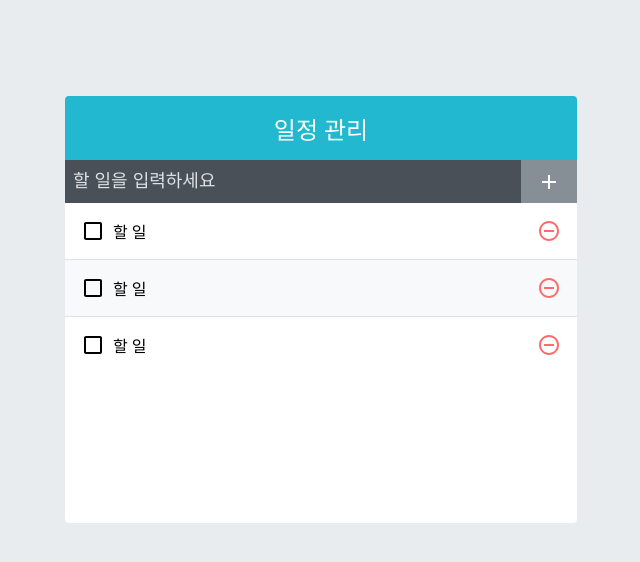
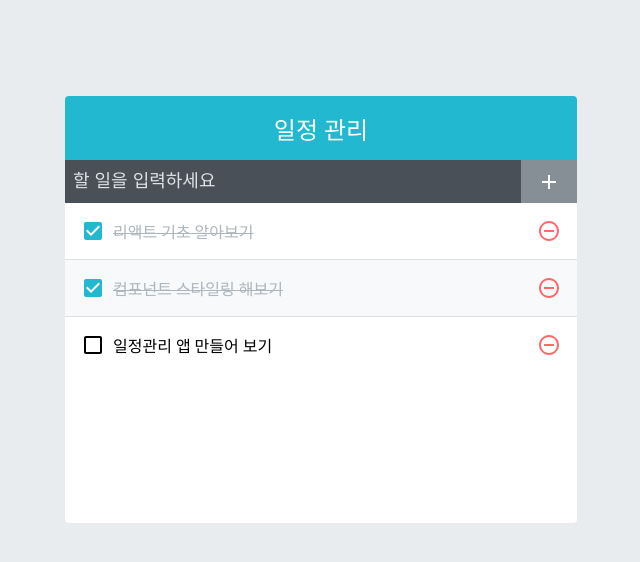
Before and after one commit to Sedies/React-Practice, a React (Create React App) app in the folder todo-app/: page / in a window 1280 px wide. Shown: the top 562 px of the page, without its empty margins (319-959 px from the left). Built offline with nearby package versions, Linux system fonts and the light colour scheme.

Commit message:
상태에 따른 스타일 구현

```diff
--- a/todo-app/src/App.js
+++ b/todo-app/src/App.js
@@ -1,13 +1,30 @@
-import React from 'react';
+import React, { useState } from 'react';
 import TodoTemplate from './components/TodoTemplate';
 import TodoInsert from './components/TodoInsert';
 import TodoList from './components/TodoList';
 
 const App = () => {
+  const [todos, setTodos] = useState([
+    {
+      id: 1,
+      text: '리액트 기초 알아보기',
+      checked: true,
+    },
+    {
+      id: 2,
+      text: '컴포넌트 스타일링 해보기',
+      checked: true,
+    },
+    {
+      id: 3,
+      text: '일정관리 앱 만들어 보기',
+      checked: false,
+    },
+  ]);
   return (
     <TodoTemplate>
       <TodoInsert />
-      <TodoList />
+      <TodoList todos={todos} />
     </TodoTemplate>
   );
 };
--- a/todo-app/src/components/TodoList.js
+++ b/todo-app/src/components/TodoList.js
@@ -8,12 +8,12 @@ const Todolist = styled.div`
   overflow-x: auto;
 `;
 
-const TodoList = () => {
+const TodoList = ({ todos }) => {
   return (
     <Todolist>
-      <TodoListItem />
-      <TodoListItem />
-      <TodoListItem />
+      {todos.map(todo => (
+        <TodoListItem todo={todo} key={todo.id} />
+      ))}
     </Todolist>
   );
 };
--- a/todo-app/src/components/TodoListItem.js
+++ b/todo-app/src/components/TodoListItem.js
@@ -1,5 +1,5 @@
 import React from 'react';
-import styled from 'styled-components';
+import styled, { css } from 'styled-components';
 import {
   MdCheckBoxOutlineBlank,
   MdCheckBox,
@@ -13,15 +13,6 @@ const TodoItem = styled.div`
   &:nth-child(even) {
     background: #f8f9fa;
   }
-  &.checked {
-    svg {
-      color: #22b8cf;
-    }
-    .Text {
-      color: #adb5bd;
-      text-decoration: line-through;
-    }
-  }
   & + & {
     border-top: 1px solid #dee2e6;
   }
@@ -34,11 +25,24 @@ const CheckBox = styled.div`
   svg {
     font-size: 1.5rem;
   }
+  ${props =>
+    props.checked &&
+    css`
+      svg {
+        color: #22b8cf;
+      }
+    `}
 `;
 
 const Text = styled.div`
   margin-left: 0.5rem;
   flex: 1;
+  ${props =>
+    props.checked &&
+    css`
+      color: #adb5bd;
+      text-decoration: line-through;
+    `}
 `;
 
 const Remove = styled.div`
@@ -52,12 +56,13 @@ const Remove = styled.div`
   }
 `;
 
-const TodoListItem = () => {
+const TodoListItem = ({ todo }) => {
+  const { text, checked } = todo;
   return (
-    <TodoItem>
-      <CheckBox>
-        <MdCheckBoxOutlineBlank />
-        <Text>할 일</Text>
+    <TodoItem checked={checked}>
+      <CheckBox checked={checked}>
+        {checked ? <MdCheckBox /> : <MdCheckBoxOutlineBlank />}
+        <Text checked={checked}>{text}</Text>
       </CheckBox>
       <Remove>
         <MdRemoveCircleOutline />
```
